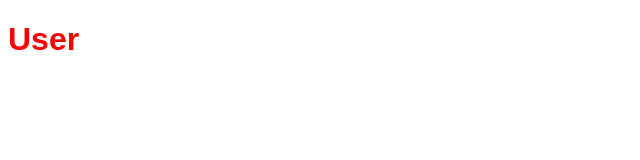
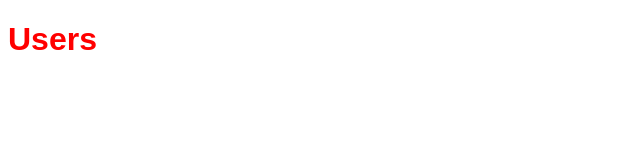
Before and after one commit to Lodakins/Javascript-Development-Enviroment, a website built with webpack: page src/index.html in a window 1280 px wide. Shown: the full height of the page, 0-640 px from the left. Built offline with nearby package versions, Linux system fonts and the light colour scheme.

Commit message:
Modified index.html and travis.yml

```diff
--- a/src/index.html
+++ b/src/index.html
@@ -25,7 +25,7 @@
   <script src="bundle.js"></script>
 </head>
 <body>
-  <h1>User</h1>
+  <h1>Users</h1>
  <!-- <table>
     <thead>
       <th>&nbsp;</th>
```
Also changed, not shown: .travis.yml.
